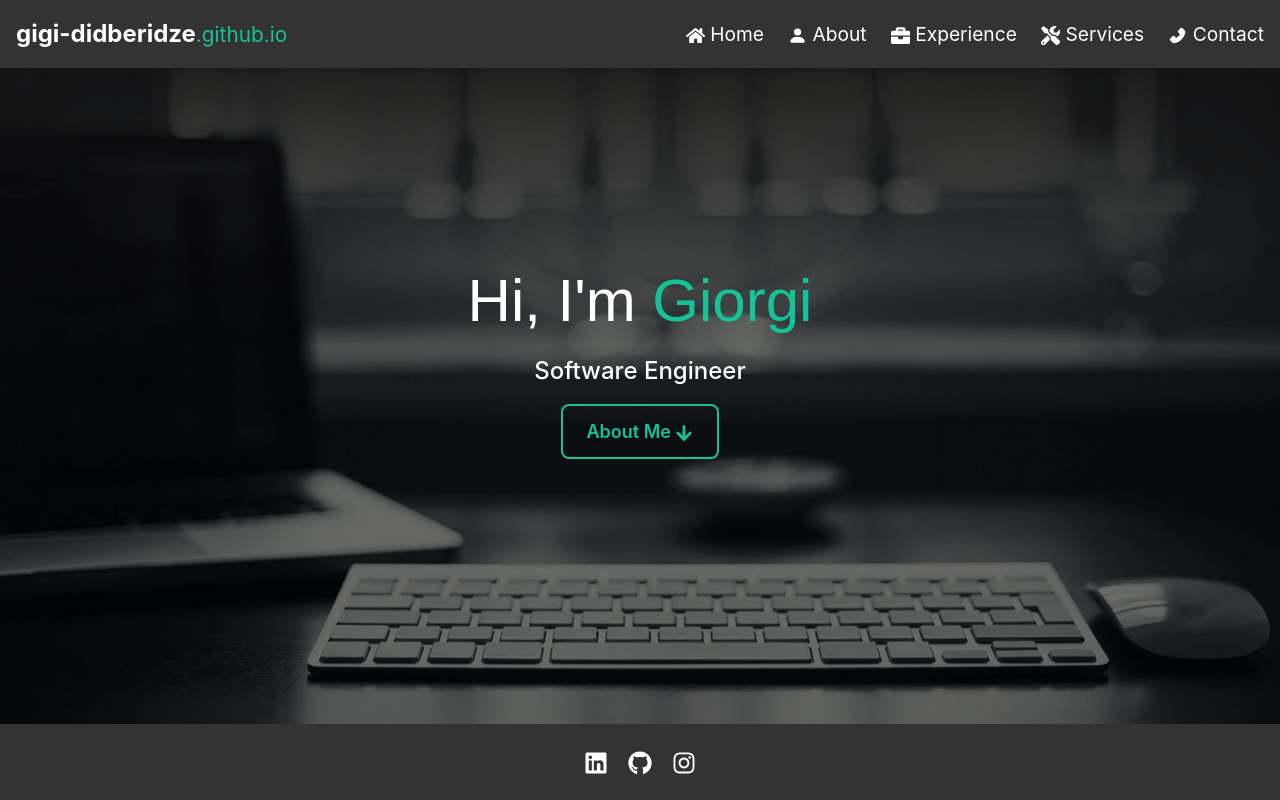
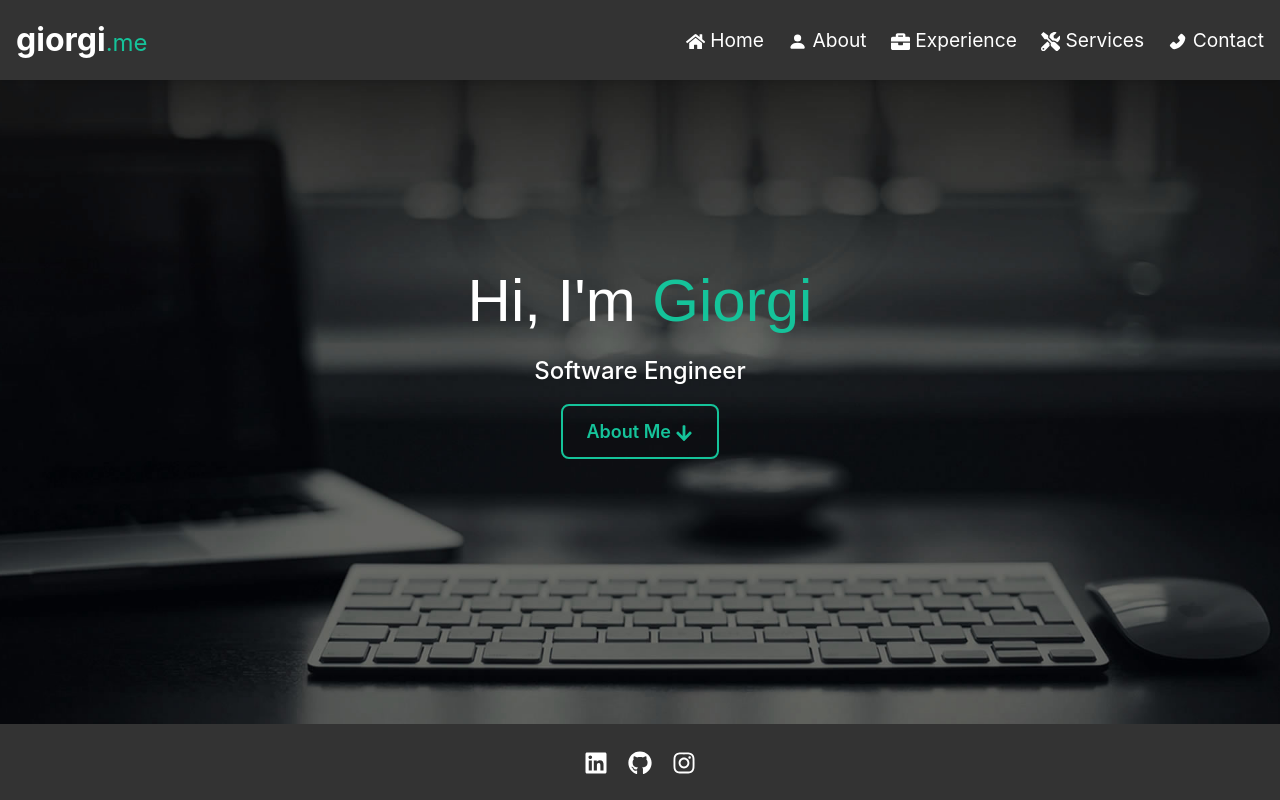
Before and after one commit to Gigi-Didberidze/Gigi-Didberidze.github.io, a React (Create React App) app: page / in a window 1280 px wide. Shown: the top 800 px of the page. Built offline with nearby package versions, Linux system fonts and the light colour scheme; the HTML template or start-up script is replaced by a standard one.

Commit message:
changed the domain name in navbar

```diff
--- a/src/Components/Navbar/Navbar.css
+++ b/src/Components/Navbar/Navbar.css
@@ -13,7 +13,7 @@ nav {
 
 .logo {
   display: inline-block;
-  font-size: 1.5rem;
+  font-size: 2rem;
   font-weight: bold;
   color: #fff;
   text-decoration: none;
@@ -61,7 +61,7 @@ nav a:not(.logo, .mobile-menu-items a):hover::before{
 .github {
   font-weight: 400;
   color: #15C39A;
-  font-size: 1.3rem;
+  font-size: 1.5rem;
 }
 
 
--- a/src/Components/Navbar/Navbar.js
+++ b/src/Components/Navbar/Navbar.js
@@ -35,7 +35,7 @@ const Navbar = () => {
   return (
     <div>
       <nav>
-        <a className="logo" href="#home">gigi-didberidze<span className="github">.github.io</span></a>
+        <a className="logo" href="#home">giorgi<span className="github">.me</span></a>
         {isMobile && (
           <div className="mobile-menu">
             <HamburgerMenu
```
